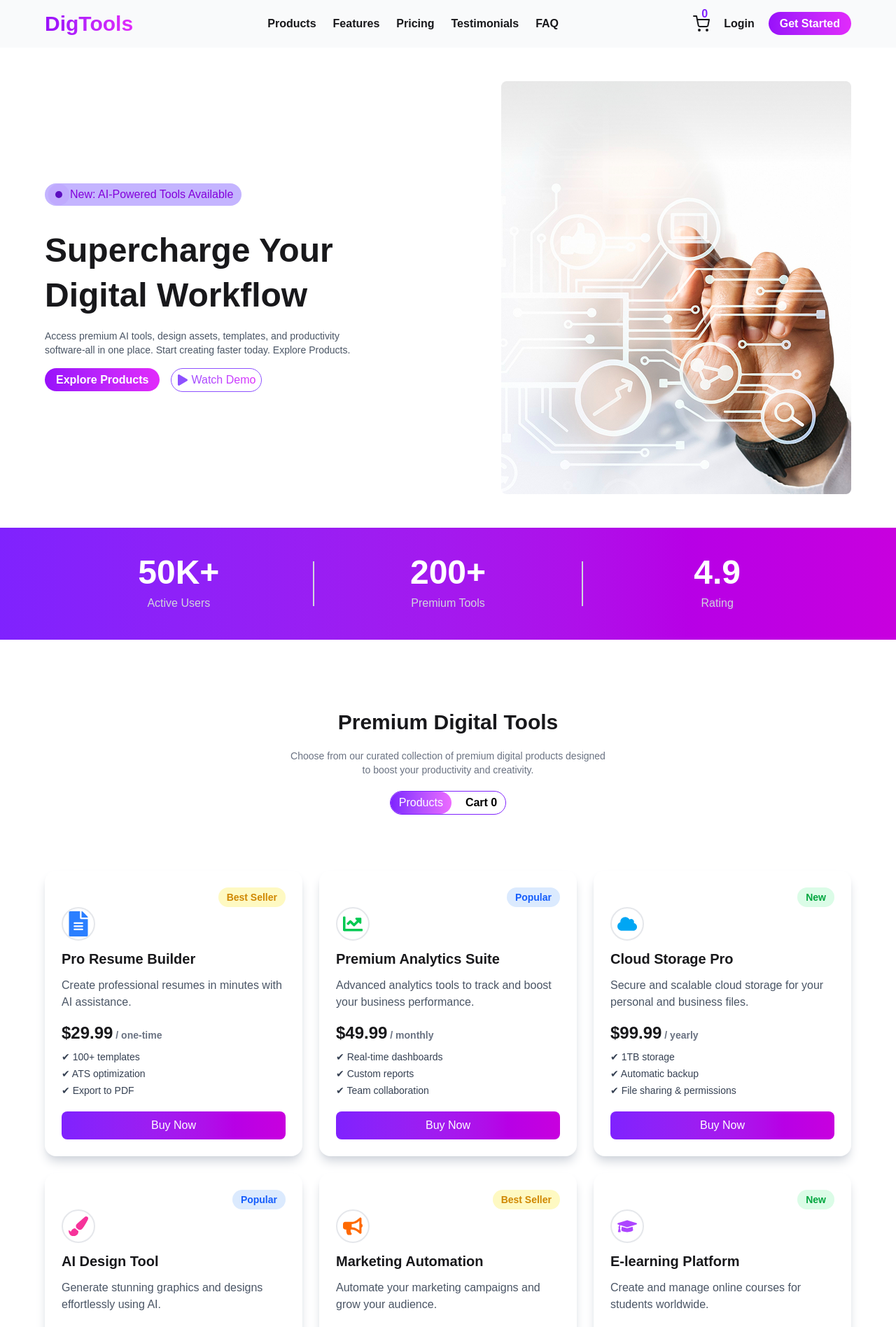
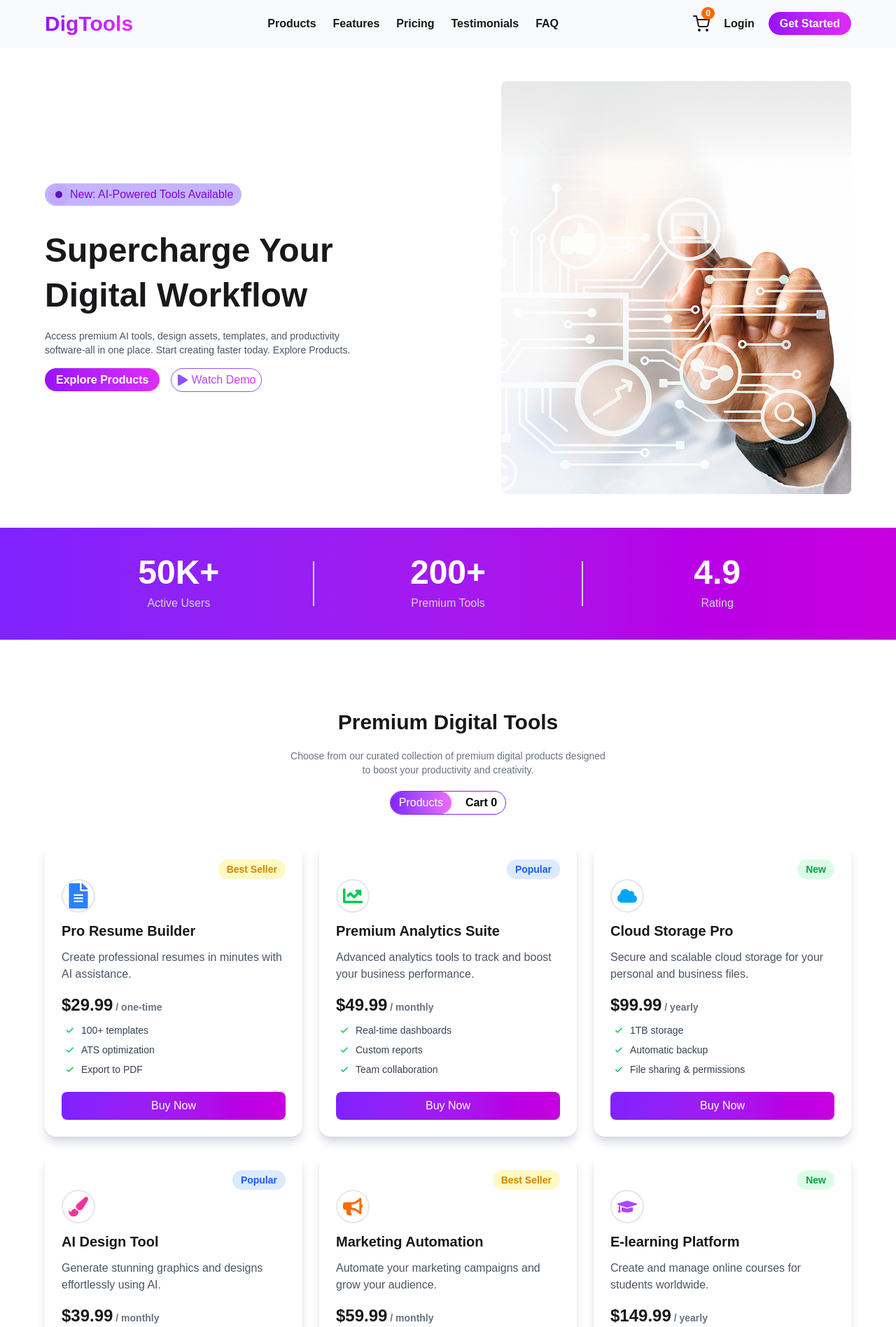
Before and after one commit to rashidulislamg71/digtools-platform, a React (Vite) app: page / in a window 1280 px wide. Shown: the top 1896 px of the page at 70% size. Built offline with nearby package versions, Linux system fonts and the light colour scheme.

Commit message:
product add to cart funcation added

```diff
--- a/src/App.jsx
+++ b/src/App.jsx
@@ -43,12 +43,20 @@ function App() {
   const [active, setActive] = useState('products');
   const [cartItems, setCartItems] = useState([]);
 
+  console.log(cartItems)
+
+  const addToCartHandle = (item) => {
+    console.log(item)
+    const data = [...cartItems, item];
+    setCartItems(data);
+  };
+
   const promiseProducts = productsData();
   const promisePricing = pricingData();
   return (
     <>
       <nav>
-        <NavBar />
+        <NavBar cartItems={cartItems} />
       </nav>
       <main>
         <section>
@@ -59,7 +67,7 @@ function App() {
         </section>
 
         <section>
-          <ProductsSectionTitle active={active} setActive={setActive} />
+          <ProductsSectionTitle active={active} setActive={setActive} cartItems={cartItems} />
         </section>
         <section className="flex justify-center items-center">
           <Suspense
@@ -71,7 +79,7 @@ function App() {
             }
           >
             {active === "products" ? (
-              <Products promiseProducts={promiseProducts} />
+              <Products promiseProducts={promiseProducts} addToCartHandle={addToCartHandle} />
             ) : (
               <Carts />
             )}
--- /dev/null
+++ b/src/components/Carts/Cart.jsx
@@ -0,0 +1,22 @@
+
+
+import React from 'react'
+import { FiShoppingCart } from 'react-icons/fi'
+
+function Cart() {
+    return (
+        <div>
+            <div className=' bg-gray-50'>
+                <div className='max-w-4xl md:w-6xl rounded-2xl bg-gray-200 p-10 '>
+                    <h3>Cart</h3>
+                    <div className='flex flex-col items-center justify-center gap-2 my-10'>
+                        <FiShoppingCart className='text-4xl' />
+                        <p className='text-orange-500 font-bold'>Your cart is empty!</p>
+                    </div>
+                </div>
+            </div>
+        </div>
+    )
+}
+
+export default Cart
--- a/src/components/Carts/Carts.jsx
+++ b/src/components/Carts/Carts.jsx
@@ -1,8 +1,12 @@
 import React from 'react'
+import Cart from './Cart'
 
 function Carts() {
   return (
-    <div>Cart</div>
+    <div>
+
+      <Cart />
+    </div>
   )
 }
 
--- a/src/components/NavBar/NavBar.jsx
+++ b/src/components/NavBar/NavBar.jsx
@@ -23,7 +23,7 @@ const navLinks = (
   </>
 );
 
-function NavBar() {
+function NavBar({ cartItems }) {
   const [isMenuOpen, setIsMenuOpen] = useState(false);
 
   return (
@@ -59,7 +59,7 @@ function NavBar() {
         {/* Right side */}
         <div className="flex items-center gap-5">
           <div className="relative font-bold cursor-pointer">
-            <span className="absolute -top-3.5 left-3 text-violet-600">0</span>
+            <span className="absolute -top-3 left-3  bg-orange-500 px-1.5 text-[12px] rounded-full text-white">{cartItems.length}</span>
             <FiShoppingCart className="text-2xl hover:text-violet-600" />
           </div>
 
--- a/src/components/Products/ProductCart.jsx
+++ b/src/components/Products/ProductCart.jsx
@@ -11,6 +11,7 @@ import {
   FaGlobe,
   FaRobot
 } from "react-icons/fa";
+import { IoIosCheckmark } from "react-icons/io";
 
 const productIcons = [
   {
@@ -69,7 +70,7 @@ const productIcons = [
   },
 ];
 
-function ProductCart({ product }) {
+function ProductCart({ product, addToCartHandle }) {
   const { name, description, price, period, tag, tagType, features } = product;
 
   const matchedIcon = productIcons.find((item) => item.name === name);
@@ -83,13 +84,12 @@ function ProductCart({ product }) {
       <div className="flex justify-end">
         <span
           className={`px-3 py-1 text-sm rounded-full mb-3 font-semibold
-          ${
-            tagType === "popular"
+          ${tagType === "popular"
               ? "bg-blue-100 text-blue-600"
               : tagType === "new"
                 ? "bg-green-100 text-green-600"
                 : "bg-yellow-100 text-yellow-600"
-          }`}
+            }`}
         >
           {tag}
         </span>
@@ -111,11 +111,11 @@ function ProductCart({ product }) {
 
       <ul className="mb-5 space-y-1 text-sm text-gray-700">
         {features.map((feature, index) => (
-          <li key={index}>✔ {feature}</li>
+          <li className="flex items-center gap-1" key={index}><IoIosCheckmark className="text-2xl text-green-500 font-bold" /> {feature}</li>
         ))}
       </ul>
 
-      <button
+      <button onClick={() => addToCartHandle(product)}
         className="mt-auto bg-linear-to-r from-violet-600 to-fuchsia-600 text-white py-2 rounded-lg cursor-pointer hover:to-violet-500
        hover:text-black duration-100 transition"
       >
--- a/src/components/Products/Products.jsx
+++ b/src/components/Products/Products.jsx
@@ -1,14 +1,14 @@
 import { use } from "react";
 import ProductCart from "./ProductCart";
 
-function Products({ promiseProducts }) {
+function Products({ promiseProducts, addToCartHandle }) {
   const productsData = use(promiseProducts);
 
   return (
-    <div className="grid grid-cols-1 sm:grid-cols-2 lg:grid-cols-3 gap-6 px-4 md:px-16 my-15">
+    <div className="grid grid-cols-1 sm:grid-cols-2 lg:grid-cols-3 gap-6 px-4 md:px-16 mb-15 mt-5">
       {productsData.length > 0 ? (
         productsData.map((product) => (
-          <ProductCart key={product.id} product={product} />
+          <ProductCart key={product.id} product={product} addToCartHandle={addToCartHandle}/>
         ))
       ) : (
         <p>No products available.</p>
--- a/src/components/ProductsBtn/ProductsBtn.jsx
+++ b/src/components/ProductsBtn/ProductsBtn.jsx
@@ -1,6 +1,6 @@
 import React from "react";
 
-function ProductsBtn({ active, setActive }) {
+function ProductsBtn({ active, setActive, cartItems }) {
 
   const btnActiveStyles = `bg-linear-to-r from-violet-600 to-fuchsia-400 text-white rounded-full py-1 px-3 `;
   const btnCommonStyles = `text-black cursor-pointer font-semibold transition duration-300 hover:text-violet-500  `
@@ -11,7 +11,7 @@ function ProductsBtn({ active, setActive }) {
         Products
       </button>
       <button onClick={() => setActive("cart")} className={`px-3 ${active === "cart" ? btnActiveStyles : btnCommonStyles}`}>
-        Cart 0
+        Cart {cartItems.length}
       </button>
     </div>
   );
--- a/src/components/ProductsSectionTitleAndBtn/ProductsSectionTitle.jsx
+++ b/src/components/ProductsSectionTitleAndBtn/ProductsSectionTitle.jsx
@@ -1,7 +1,7 @@
 import React from "react";
 import ProductsBtn from "../ProductsBtn/ProductsBtn";
 
-function ProductsSectionTitle( {active, setActive }) {
+function ProductsSectionTitle( {active, setActive, cartItems }) {
   return (
     <div>
       <div className="flex flex-col gap-4 md:gap-5 items-center justify-center py-5 px-5 text-center">
@@ -12,7 +12,7 @@ function ProductsSectionTitle( {active, setActive }) {
           Choose from our curated collection of premium digital products
           designed to boost your productivity and creativity.
         </p>
-        <ProductsBtn active ={active} setActive = {setActive} />
+        <ProductsBtn active ={active} setActive = {setActive} cartItems={cartItems} />
       </div>
     </div>
   );
```
